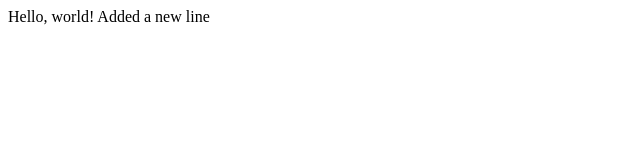
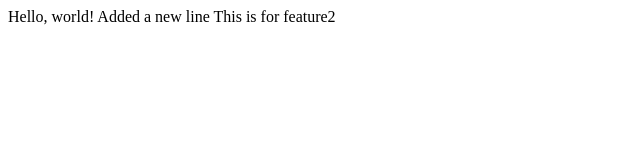
Before and after one commit to tankaye09/lecture0, a plain HTML site: page index.html in a window 1280 px wide. Shown: the whole page, without its empty margins (0-640 px from the left). Drawn offline with Linux system fonts and the light colour scheme.

Commit message:
feature2

```diff
--- a/index.html
+++ b/index.html
@@ -7,5 +7,6 @@
     <body>
         Hello, world!
         Added a new line
+        This is for feature2
     </body>
 </html>
```
